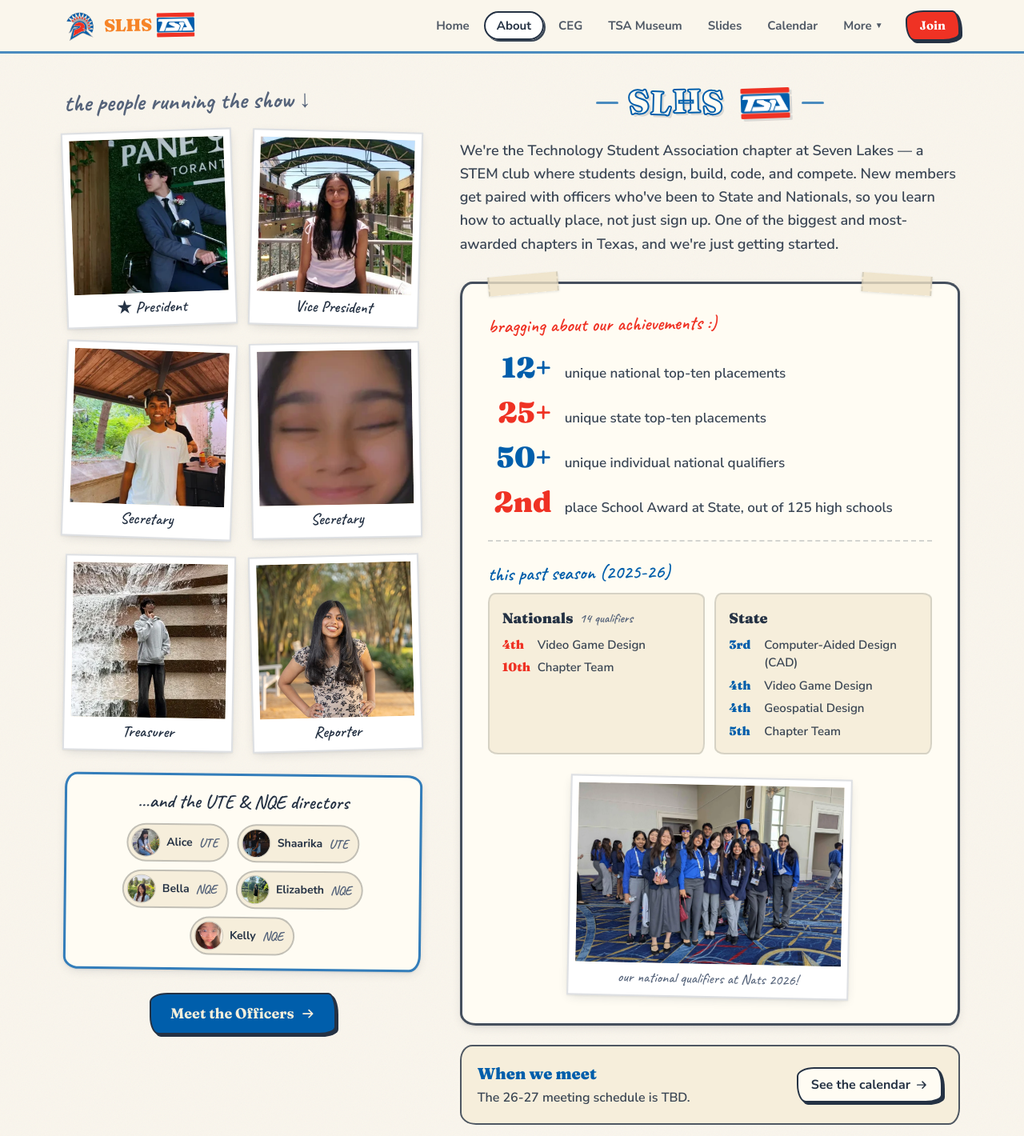
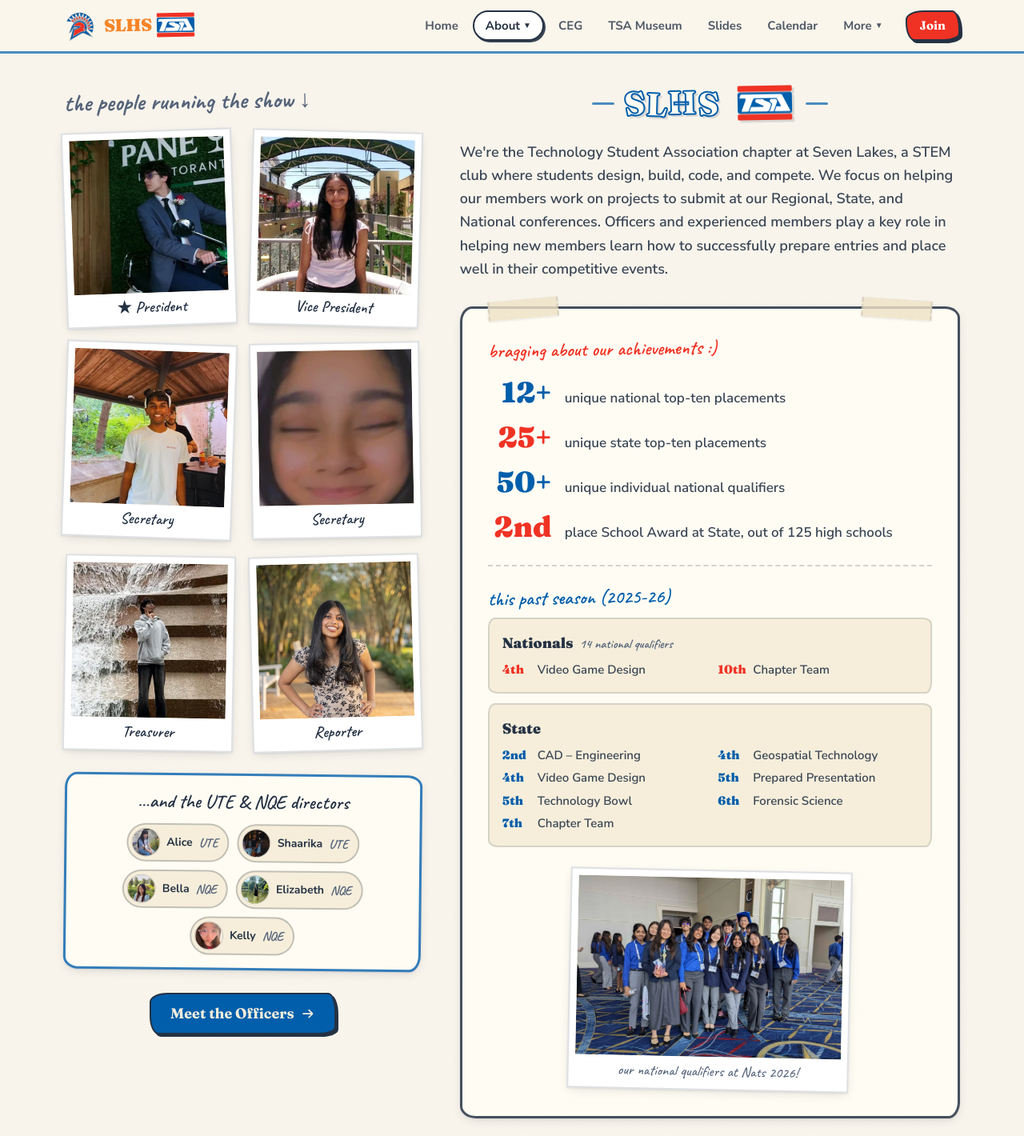
Before and after one commit to aryasalem09/slhs-tsa-website, a Next.js app: page /about in a window 1280 px wide. Shown: the top 1420 px of the page at 80% size. Built offline with nearby package versions, Linux system fonts and the light colour scheme.

Commit message:
update state results, rewrite copy, polish about page + nav + title logo

```diff
--- a/src/app/about/page.tsx
+++ b/src/app/about/page.tsx
@@ -33,7 +33,10 @@ export default function AboutPage() {
 
       <div className="grid gap-12 lg:grid-cols-[minmax(0,5fr)_minmax(0,7fr)]">
         {/* ---------------------- leadership column ---------------------- */}
-        <section aria-labelledby="leadership-h" className="min-w-0">
+        <section
+          aria-labelledby="leadership-h"
+          className="min-w-0 lg:sticky lg:top-24 lg:self-start"
+        >
           <h2
             id="leadership-h"
             className="-rotate-1 font-hand text-3xl font-bold text-muted-ink"
@@ -124,11 +127,12 @@ export default function AboutPage() {
           </p>
 
           <p className="mt-6 text-lg font-semibold leading-relaxed text-ink/90">
-            We&apos;re the Technology Student Association chapter at Seven Lakes — a
-            STEM club where students design, build, code, and compete. New members
-            get paired with officers who&apos;ve been to State and Nationals, so you
-            learn how to actually place, not just sign up. One of the biggest and
-            most-awarded chapters in Texas, and we&apos;re just getting started.
+            We&apos;re the Technology Student Association chapter at Seven Lakes, a
+            STEM club where students design, build, code, and compete. We focus on
+            helping our members work on projects to submit at our Regional, State,
+            and National conferences. Officers and experienced members play a key
+            role in helping new members learn how to successfully prepare entries
+            and place well in their competitive events.
           </p>
 
           {/* achievements */}
@@ -162,15 +166,17 @@ export default function AboutPage() {
               <p className="-rotate-1 font-hand text-2xl font-semibold text-tsa-blue">
                 this past season ({seasonHighlights.season})
               </p>
-              <div className="mt-3 grid gap-3 sm:grid-cols-2">
+
+              <div className="mt-3 space-y-3">
+                {/* Nationals */}
                 <div className="edge-paper-sm border-2 border-ink/15 bg-cream p-4">
-                  <p className="font-display text-lg font-black text-ink">
-                    Nationals
-                    <span className="ml-2 align-[1px] font-hand text-base font-semibold text-muted-ink">
-                      {seasonHighlights.nationals.qualifiers} qualifiers
+                  <p className="flex flex-wrap items-baseline gap-x-2">
+                    <span className="font-display text-lg font-black text-ink">Nationals</span>
+                    <span className="font-hand text-base font-semibold text-muted-ink">
+                      {seasonHighlights.nationals.qualifiers} national qualifiers
                     </span>
                   </p>
-                  <ul className="mt-2 space-y-1.5">
+                  <ul className="mt-2 grid gap-x-5 gap-y-1.5 sm:grid-cols-2">
                     {seasonHighlights.nationals.placements.map((p) => (
                       <li
                         key={p.event}
@@ -184,9 +190,11 @@ export default function AboutPage() {
                     ))}
                   </ul>
                 </div>
+
+                {/* State */}
                 <div className="edge-paper-sm border-2 border-ink/15 bg-cream p-4">
                   <p className="font-display text-lg font-black text-ink">State</p>
-                  <ul className="mt-2 space-y-1.5">
+                  <ul className="mt-2 grid gap-x-5 gap-y-1.5 sm:grid-cols-2">
                     {seasonHighlights.state.placements.map((p) => (
                       <li
                         key={p.event}
@@ -290,13 +298,11 @@ export default function AboutPage() {
             </ul>
           </div>
 
-          <div className="mt-8 flex justify-end">
-            <div className="flex flex-col items-center">
-              <p className="rotate-1 pb-1 pr-9 font-hand text-xl font-semibold text-muted-ink">
-                sound fun?
-              </p>
-              <JoinArrowLink />
-            </div>
+          <div className="mt-10 flex flex-col items-center border-t-2 border-dashed border-ink/15 pt-8">
+            <p className="rotate-1 pb-1 pr-9 font-hand text-2xl font-semibold text-muted-ink">
+              sound fun?
+            </p>
+            <JoinArrowLink />
           </div>
         </section>
       </div>
--- a/src/components/SiteHeader.tsx
+++ b/src/components/SiteHeader.tsx
@@ -88,6 +88,7 @@ export default function SiteHeader() {
             <ul className="flex items-center gap-1">
               {nav.map((item) => {
                 const active = isActive(pathname, item.href);
+                const hasFlyout = item.href === "/about";
                 return (
                   <li key={item.href} className="group relative">
                     <Link
@@ -95,13 +96,25 @@ export default function SiteHeader() {
                       aria-current={active ? "page" : undefined}
                       // blur, or focus-within keeps the flyout pinned open after navigating
                       onClick={(e) => e.currentTarget.blur()}
-                      className={`${linkBase} ${active ? pill : "text-ink/80 hover:bg-cream"}`}
+                      className={`${linkBase} inline-flex items-center gap-1 ${active ? pill : "text-ink/80 hover:bg-cream"}`}
                     >
                       {item.label}
+                      {hasFlyout && (
+                        <span aria-hidden="true" className="text-[10px] leading-none">
+                          ▼
+                        </span>
+                      )}
                     </Link>
-                    {item.href === "/about" && (
+                    {hasFlyout && (
                       <div className="invisible absolute left-1/2 top-full z-50 -translate-x-1/2 pt-2 opacity-0 transition-all duration-150 group-focus-within:visible group-focus-within:opacity-100 group-hover:visible group-hover:opacity-100">
-                        <div className="edge-paper-sm w-48 -rotate-1 border-2 border-ink bg-card p-1.5 shadow-lift">
+                        <div className="edge-paper-sm w-52 -rotate-1 border-2 border-ink bg-card p-1.5 shadow-lift">
+                          <Link
+                            href="/about"
+                            onClick={(e) => e.currentTarget.blur()}
+                            className="block rounded-lg px-3 py-2 text-sm font-bold text-ink hover:bg-cream hover:text-tsa-blue"
+                          >
+                            About SLHS TSA →
+                          </Link>
                           <Link
                             href="/officers"
                             onClick={(e) => e.currentTarget.blur()}
--- a/src/components/decor.tsx
+++ b/src/components/decor.tsx
@@ -60,8 +60,8 @@ export function WonkyTitle({
                 alt=""
                 width={128}
                 height={81}
-                // sits on the title baseline, sized to the letters, matching tilt + shadow
-                className="mx-[0.08em] inline-block h-[0.92em] w-auto -rotate-2 align-[-0.16em] drop-shadow-[3px_3px_0_rgb(37_50_68_/_0.14)]"
+                // sized to the cap height and centered on the letters, matching tilt + shadow
+                className="mx-[0.12em] inline-block h-[1.03em] w-auto -rotate-1 align-[-0.14em] drop-shadow-[3px_3px_0_rgb(37_50_68_/_0.14)]"
               />
             );
           }
--- a/src/content/site.ts
+++ b/src/content/site.ts
@@ -65,7 +65,7 @@ export const moreNav: NavItem[] = [
 ];
 
 export const whatIsTsa =
-  "TSA is the club for people who like to build things. Every year, 300,000+ students across the country compete in engineering, coding, video, CAD, and design — and Seven Lakes is one of the biggest, most-awarded chapters in Texas. We build, compete, and travel from Regionals to State all the way to Nationals.";
+  "TSA is the club for people who like to build and create things. Every year, 300,000+ students across the country compete in engineering, coding, video, CAD, and design, Seven Lakes being one of the biggest, most-awarded chapters in Texas. We build, compete, and travel from Regionals to State all the way to Nationals (to win!).";
 
 // Short, search-result-friendly summary (~150 chars) for the default meta description.
 export const metaDescription =
@@ -91,10 +91,13 @@ export const seasonHighlights = {
   },
   state: {
     placements: [
-      { place: "3rd", event: "Computer-Aided Design (CAD)" },
+      { place: "2nd", event: "CAD – Engineering" },
+      { place: "4th", event: "Geospatial Technology" },
       { place: "4th", event: "Video Game Design" },
-      { place: "4th", event: "Geospatial Design" },
-      { place: "5th", event: "Chapter Team" },
+      { place: "5th", event: "Prepared Presentation" },
+      { place: "5th", event: "Technology Bowl" },
+      { place: "6th", event: "Forensic Science" },
+      { place: "7th", event: "Chapter Team" },
     ],
   },
 };
```
